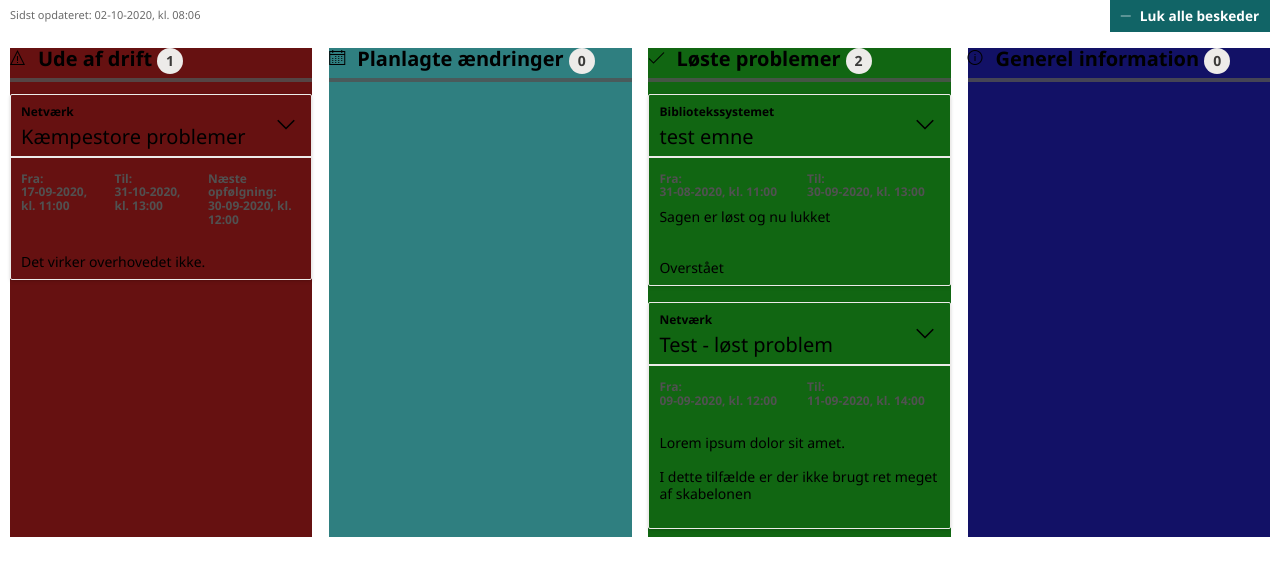
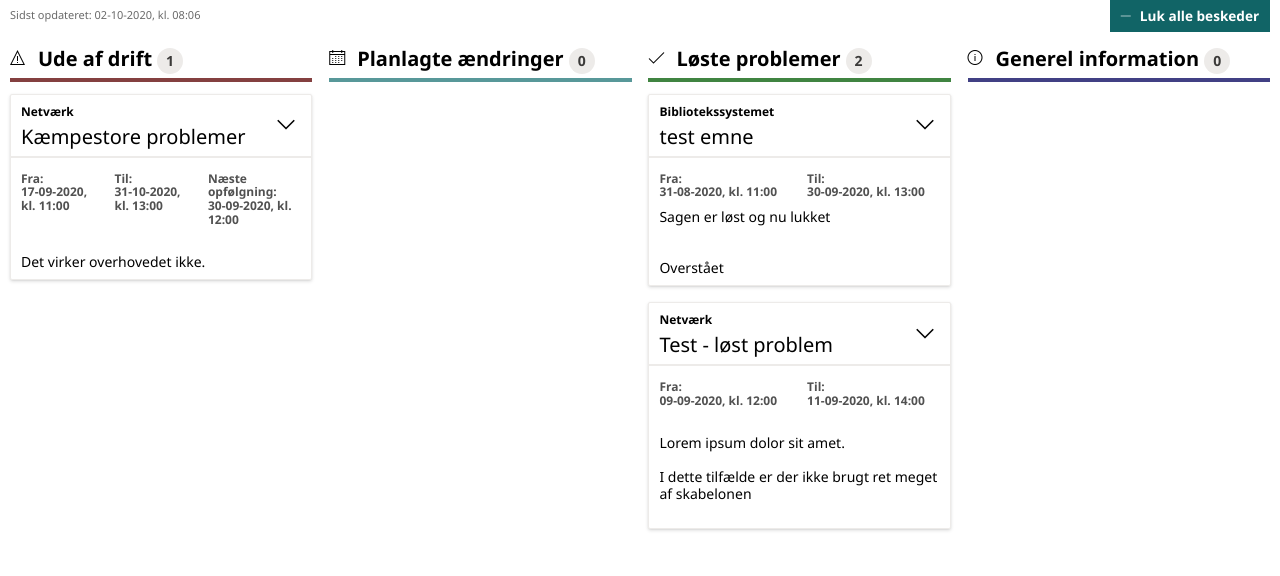
Before and after one commit to maanegal/maanegal.github.io, a plain HTML site: page driftstatus_test_page2.html in a window 1280 px wide. Drawn offline with Linux system fonts and the light colour scheme.

Commit message:
Update driftstatus_test_page2.html

```diff
--- a/driftstatus_test_page2.html
+++ b/driftstatus_test_page2.html
@@ -191,20 +191,20 @@ header aside {
 .category:hover::before {
     opacity: 1;
 }
-.category.problems {
+.category.problems::before {
 	background: #661111;
 }
-.category.planned {
+.category.planned::before {
     background: #2f7f80;
 }
-.category.solved {
+.category.solved::before {
     background: #116612;
 }
-.category.info {
+.category.info::before {
     background: #121166;
 }
 
-.category .category-counter {
+	.category .category-counter {
     background: #edebe9;
     border-radius: 100%;
     color: #3b3a39;
```
